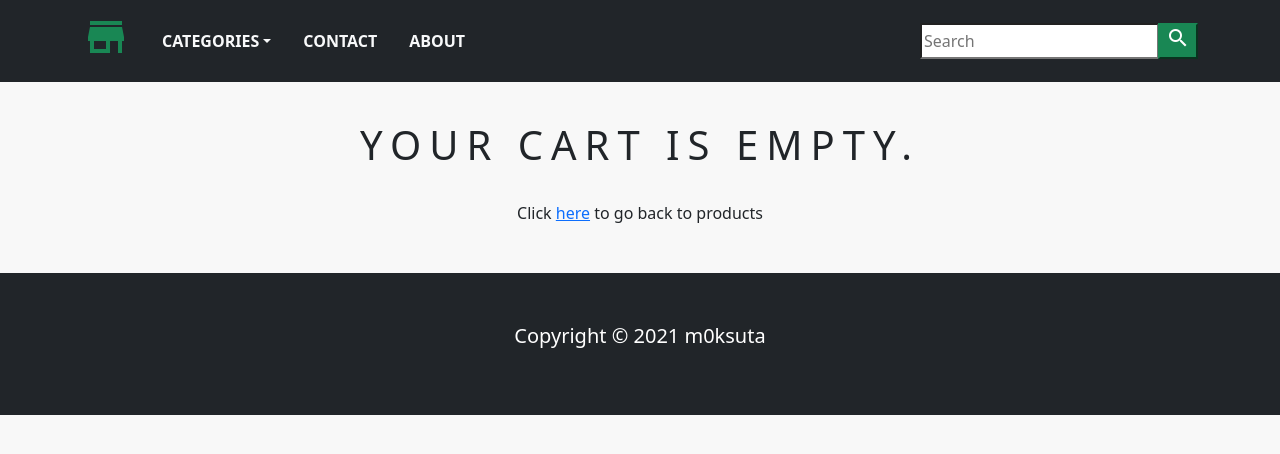
After one commit to m0ksuta/ecommerce-project, a Django app: page /cart in a window 1280 px wide. The commit adds this page. Shown: the top 454 px of the page. Run offline with Django 3.2, Linux system fonts and the light colour scheme; tables that the repository leaves empty hold one stand-in row (values such as "Sample post"); parts of the project's set-up code (start-up, migrations or seed data) failed here and were passed over.

Commit message:
Working cart

```diff
--- a/ecommerce/settings.py
+++ b/ecommerce/settings.py
@@ -67,6 +67,7 @@ TEMPLATES = [
                 'django.contrib.auth.context_processors.auth',
                 'django.contrib.messages.context_processors.messages',
                 'shop.context_processors.menu_links',
+                'shop.context_processors.counter',
             ],
         },
     },
--- /dev/null
+++ b/ecommerce/static/css/cart.css
@@ -0,0 +1,16 @@
+.cart-table{
+    min-width: 480px;
+    font-size: 14px;
+}
+
+.cart-thead{
+    font-weight: normal;
+    text-transform: uppercase;
+    letter-spacing: .2em;
+    background-color: #f8f9fa !important;
+}
+
+.cart-icon{
+    text-decoration: none;
+    color: #868e96;
+}
--- a/shop/context_processors.py
+++ b/shop/context_processors.py
@@ -1,4 +1,22 @@
-from .models import Category
+from .models import Category, Cart, CartItem
+from .views import _cart_id
+from django.core.exceptions import ObjectDoesNotExist
+
+
+
+def counter(request):
+    item_count = 0
+    if 'admin' in request.path:
+        return {}
+    else:
+        try:
+            cart = Cart.objects.filter(cart_id=_cart_id(request))
+            cart_items = CartItem.objects.all().filter(cart=cart[:1])
+            for cart_item in cart_items:
+                item_count += cart_item.quantity
+        except Cart.DoesNotExist:
+            item_count = 0
+    return dict(item_count=item_count)
 
 
 def menu_links(request):
--- a/shop/models.py
+++ b/shop/models.py
@@ -44,3 +44,31 @@ class Product(models.Model):
 
     def __str__(self):
         return self.name
+
+
+class Cart(models.Model):
+    cart_id = models.CharField(max_length=250, blank=True)
+    date_added = models.DateField(auto_now_add=True)
+
+    class Meta:
+        ordering = ['date_added']
+        db_table = 'Cart'
+
+    def __str__(self):
+        return self.cart_id
+
+
+class CartItem(models.Model):
+    product = models.ForeignKey(Product, on_delete=models.CASCADE)
+    cart = models.ForeignKey(Cart, on_delete=models.CASCADE)
+    quantity = models.IntegerField()
+    active = models.BooleanField(default=True)
+
+    class Meta:
+        db_table = 'CartItem'
+
+    def sub_total(self):
+        return self.product.price * self.quantity
+
+    def __str__(self):
+        return self.product
--- a/shop/templates/base.html
+++ b/shop/templates/base.html
@@ -11,6 +11,7 @@
 
     <link href="https://fonts.googleapis.com/icon?family=Material+Icons" rel="stylesheet">
       <link rel="stylesheet" href="{% static 'css/base.css' %}">
+      <link rel="stylesheet" href="{% static 'css/cart.css' %}">
       <style>
           .material-icons.md-48{ font-size: 48px; }
           .material-icons.md-24{ font-size: 24px; }
--- /dev/null
+++ b/shop/templates/cart.html
@@ -0,0 +1,120 @@
+{% extends 'base.html' %}
+
+{% load static %}
+
+{% block title %}Cart{% endblock %}
+
+{% block content %}
+
+    {% if not cart_items %}
+    <div class="text-center">
+        <br>
+        <h1 class="text-center product_title">
+            Your cart is empty.
+        </h1>
+        <br>
+        <p class="text-center">
+            Click <a href="{% url 'home' %}">here</a> to go back to products
+        </p>
+    </div>
+
+    {% else %}
+
+    <div class="text-center">
+        <br>
+        <div class="text-center product_title">
+            Shopping Cart
+        </div>
+    </div>
+    <div class="row mx-auto">
+        <div class="col-12 col-sm-12 col-md-12 col-lg-6 text-center">
+            <table class="table cart-table">
+                <thead class="cart-thead">
+                    <tr>
+                        <th colspan="4">
+                            Your Items
+                        </th>
+                    </tr>
+                </thead>
+                {% for cart_item in cart_items %}
+                <tr>
+                    <td>
+                        <a href="cart_item.product.get_url">
+                            <img src="{{ cart_item.product.image.url }}" alt="{{product.title}}"
+                                 width="100" height="100">
+                        </a>
+                    </td>
+                    <td class="text-left">
+                        {{cart_item.product.name}}
+                        <br>
+                        SKU: {{cart_item.product.id}}
+                        <br>
+                        Unit Price: ${{cart_item.product.price}}
+                        <br>
+                        Quantity: {{cart_item.quantity}} x ${{cart_item.product.price}}
+                    </td>
+                    <td>
+                        ${{cart_item.sub_total}}
+                    </td>
+                    {% if cart_item.quantity < cart_item.product.stock %}
+                    <td>
+                        <a href="{% url 'add_cart' cart_item.product.id %}">
+                            <i class="material-icons cart-icon">add_shopping_cart</i>
+                        </a>
+                        <a href="{% url 'cart_remove' cart_item.product.id %}">
+                            <i class="material-icons cart-icon">remove_circle_outline</i>
+                        </a>
+                        <a href="{% url 'cart_remove_product' cart_item.product.id %}">
+                            <i class="material-icons cart-icon">delete</i>
+                        </a>
+                    </td>
+                    {% else %}
+                    <td>
+                        <a href="{% url 'cart_remove' cart_item.product.id %}">
+                            <i class="material-icons cart-icon">remove_circle_outline</i>
+                        </a>
+                        <a href="{% url 'cart_remove_product' cart_item.product.id %}">
+                            <i class="material-icons cart-icon">delete</i>
+                        </a>
+                    </td>
+                    {% endif %}
+
+                </tr>
+                {% endfor %}
+            </table>
+        </div>
+        <div class="col-12 col-sm-12 col-md-12 col-lg-6 text-center">
+            <table class="table cart-table">
+                <thead class="cart-thead">
+                    <tr>
+                        <th colspan="4">
+                            Check Out
+                        </th>
+                    </tr>
+                </thead>
+                <tbody>
+                    <tr>
+                        <td>
+                            Please check your cart before payment.
+                        </td>
+                    </tr>
+                   <tr class="text-left">
+                        <td>
+                            Your total bill is: <strong>${{ total }}</strong>
+                        </td>
+                    </tr>
+                </tbody>
+            </table>
+            <div class="mx-auto">
+                <a href="{% url 'home' %}" style="text-decoration: none;">
+                    <button type="button" class="btn btn-lg btn-block bg-dark text-white">
+                        Back To Products
+                    </button>
+                </a>
+
+            </div>
+        </div>
+    </div>
+
+    {% endif %}
+{% endblock %}
--- a/shop/templates/navbar.html
+++ b/shop/templates/navbar.html
@@ -17,7 +17,15 @@ menu
            </li>
            <li class="nav-item"><a class="nav-link text-uppercase fw-bold px-3 text-light" href="">Contact</a></li>
            <li class="nav-item"><a class="nav-link text-uppercase fw-bold px-3 text-light" href="#">About</a></li>
-       </ul>
+
+           {% if item_count > 0 %}
+           <li class="nav-item">
+               <a class="nav-link text-uppercase fw-bold px-3 text-light" href="{% url 'cart_detail' %}">
+                <i class="material-icons cart-icon text-white">shopping_cart</i>({{ item_count }})
+               </a>
+           </li>
+           {% endif %}
+        </ul>
 
        <form class="form-inline" action="">
            <div class="input-group">
--- a/shop/templates/product.html
+++ b/shop/templates/product.html
@@ -22,7 +22,7 @@
             {% if product.stock <= 0 %}
             <p class="text-justify product_text"></p>
             {% else %}
-            <a href="">Add To Cart</a>
+            <a href="{% url 'add_cart' product.id %}">Add To Cart</a>
             {% endif %}
         </div>
     </div>
--- a/shop/urls.py
+++ b/shop/urls.py
@@ -3,6 +3,11 @@ from . import views
 
 urlpatterns = [
     path('', views.home, name='home'),
-    path('<slug:category_slug>', views.home, name='products_by_category'),
-    path('<slug:category_slug>/<slug:product_slug>', views.product, name='products_detail'),
+    path('category/<slug:category_slug>', views.home, name='products_by_category'),
+    path('category/<slug:category_slug>/<slug:product_slug>', views.product, name='products_detail'),
+    path('cart', views.cart_detail, name='cart_detail'),
+    path('cart/add/<int:product_id>', views.add_cart, name='add_cart'),
+    path('cart/remove/<int:product_id>', views.cart_remove, name='cart_remove'),
+    path('cart/delete/<int:product_id>', views.cart_remove_product, name='cart_remove_product'),
+
 ]
--- a/shop/views.py
+++ b/shop/views.py
@@ -1,5 +1,6 @@
-from django.shortcuts import render, get_object_or_404
-from .models import Category, Product
+from django.shortcuts import render, get_object_or_404, redirect
+from django.core.exceptions import ObjectDoesNotExist
+from .models import Category, Product, Cart, CartItem
 
 # Create your views here.
 
@@ -21,3 +22,61 @@ def product(request, category_slug, product_slug):
     except Exception as e:
         raise e
     return render(request, 'product.html', {'product': product})
+
+
+def _cart_id(request):
+    cart = request.session.session_key
+    if not cart:
+        cart = request.session.create()
+    return cart
+
+
+def add_cart(request, product_id):
+    product = Product.objects.get(id=product_id)
+    try:
+        cart = Cart.objects.get(cart_id=_cart_id(request))
+    except Cart.DoesNotExist:
+        cart = Cart.objects.create(cart_id=_cart_id(request))
+        cart.save()
+    try:
+        cart_item = CartItem.objects.get(product=product, cart=cart)
+        if cart_item.quantity < cart_item.product.stock:
+            cart_item.quantity += 1
+        cart_item.save()
+    except CartItem.DoesNotExist:
+        cart_item = CartItem.objects.create(product=product, quantity=1, cart=cart)
+        cart_item.save()
+
+    return redirect('cart_detail')
+
+
+def cart_detail(request, total=0, counter=0, cart_items=None):
+    try:
+        cart = Cart.objects.get(cart_id=_cart_id(request))
+        cart_items = CartItem.objects.filter(cart=cart, active=True)
+        for cart_item in cart_items:
+            total += (cart_item.product.price * cart_item.quantity)
+            counter += cart_item.quantity
+    except ObjectDoesNotExist:
+        pass
+
+    return render(request, 'cart.html', dict(cart_items=cart_items, total=total, counter=counter))
+
+
+def cart_remove(request, product_id):
+    cart = Cart.objects.get(cart_id=_cart_id(request))
+    product = get_object_or_404(Product, id=product_id)
+    cart_item = CartItem.objects.get(product=product, cart=cart)
+    if cart_item.quantity > 1:
+        cart_item.quantity -= 1
+        cart_item.save()
+    else:
+        cart_item.delete()
+    return redirect('cart_detail')
+
+def cart_remove_product(request, product_id):
+    cart = Cart.objects.get(cart_id=_cart_id(request))
+    product = get_object_or_404(Product, id=product_id)
+    cart_item = CartItem.objects.get(product=product, cart=cart)
+    cart_item.delete()
+    return redirect('cart_detail')
```
Also changed, not shown: shop/migrations/0003_cart_cartitem.py (added).
